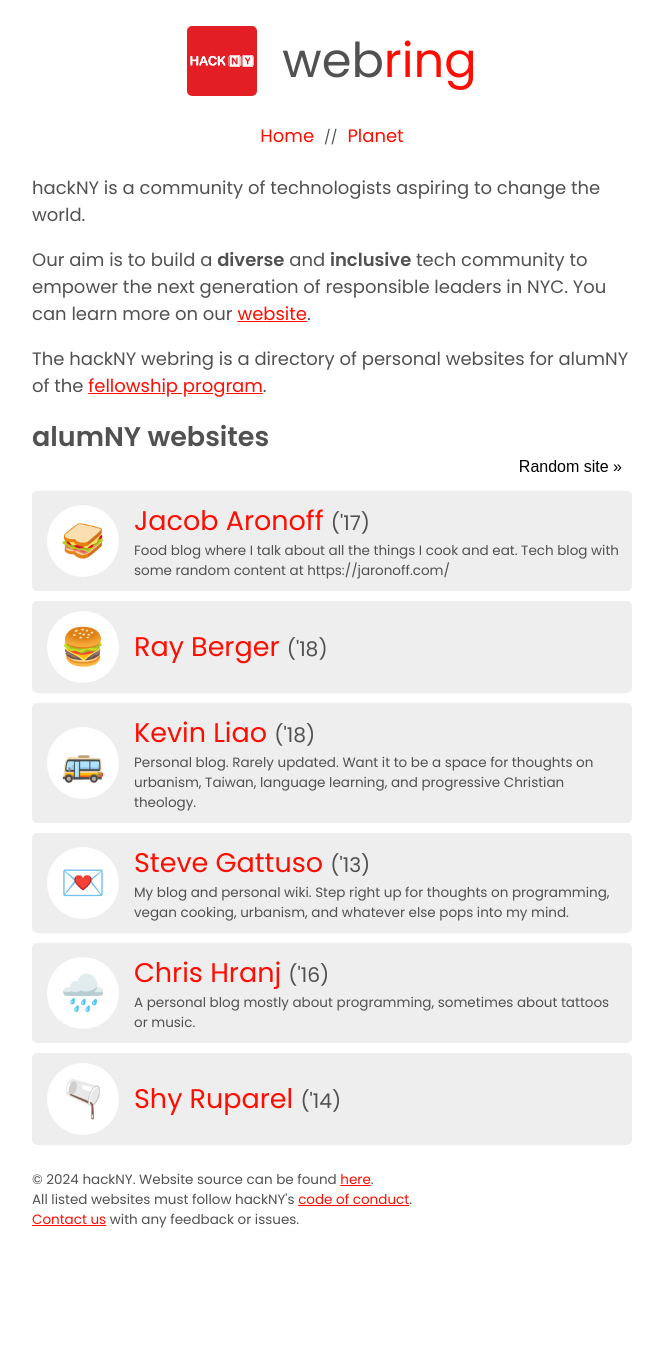
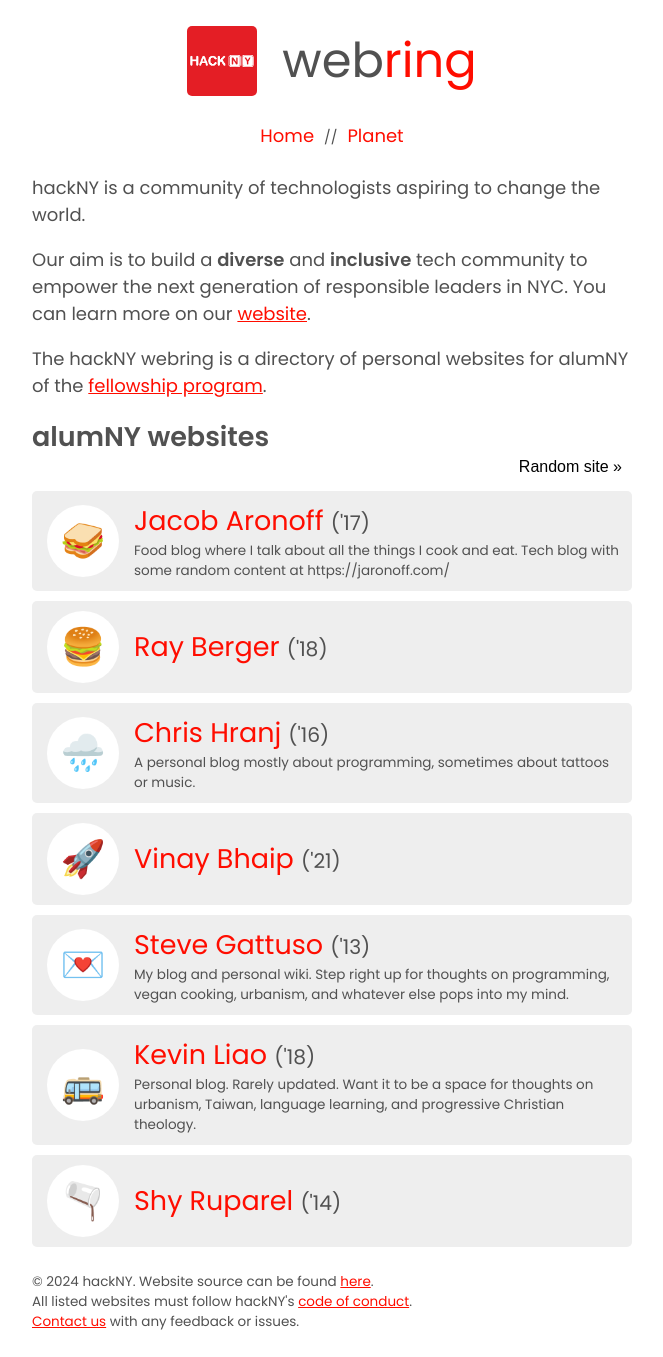
Before and after one commit to hackny/webring, a Jekyll site: the page built from index.html, in a window 1280 px wide. Shown: the whole page, without its empty margins (308-971 px from the left). Built offline with Jekyll 4.4.1, drawn with Linux system fonts in a browser that asks for light colours; before the commit the page ends 1255 px from its top, so only the background shows below that.

Commit message:
add vinay website

```diff
--- a/_data/fellows.yaml
+++ b/_data/fellows.yaml
@@ -31,3 +31,8 @@
   rss_url: https://brodan.biz/blog/rss/
   emoji: 🌧️
   description: A personal blog mostly about programming, sometimes about tattoos or music.
+- name: Vinay Bhaip
+  year: 2021
+  url: http://vinaybhaip.com
+  rss_url: https://vinaybhaip.com/blog/feed.xml
+  emoji: 🚀
```
